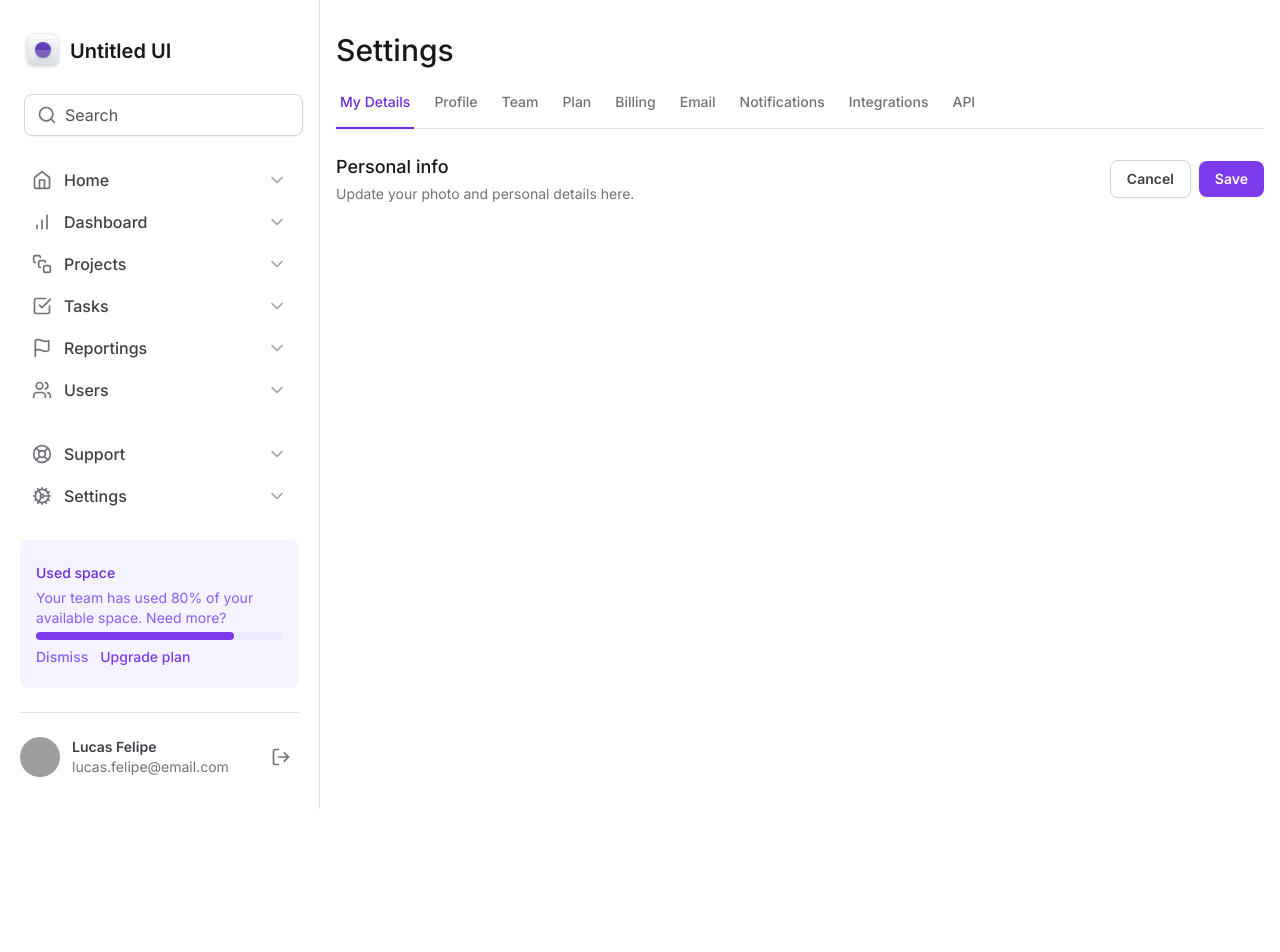
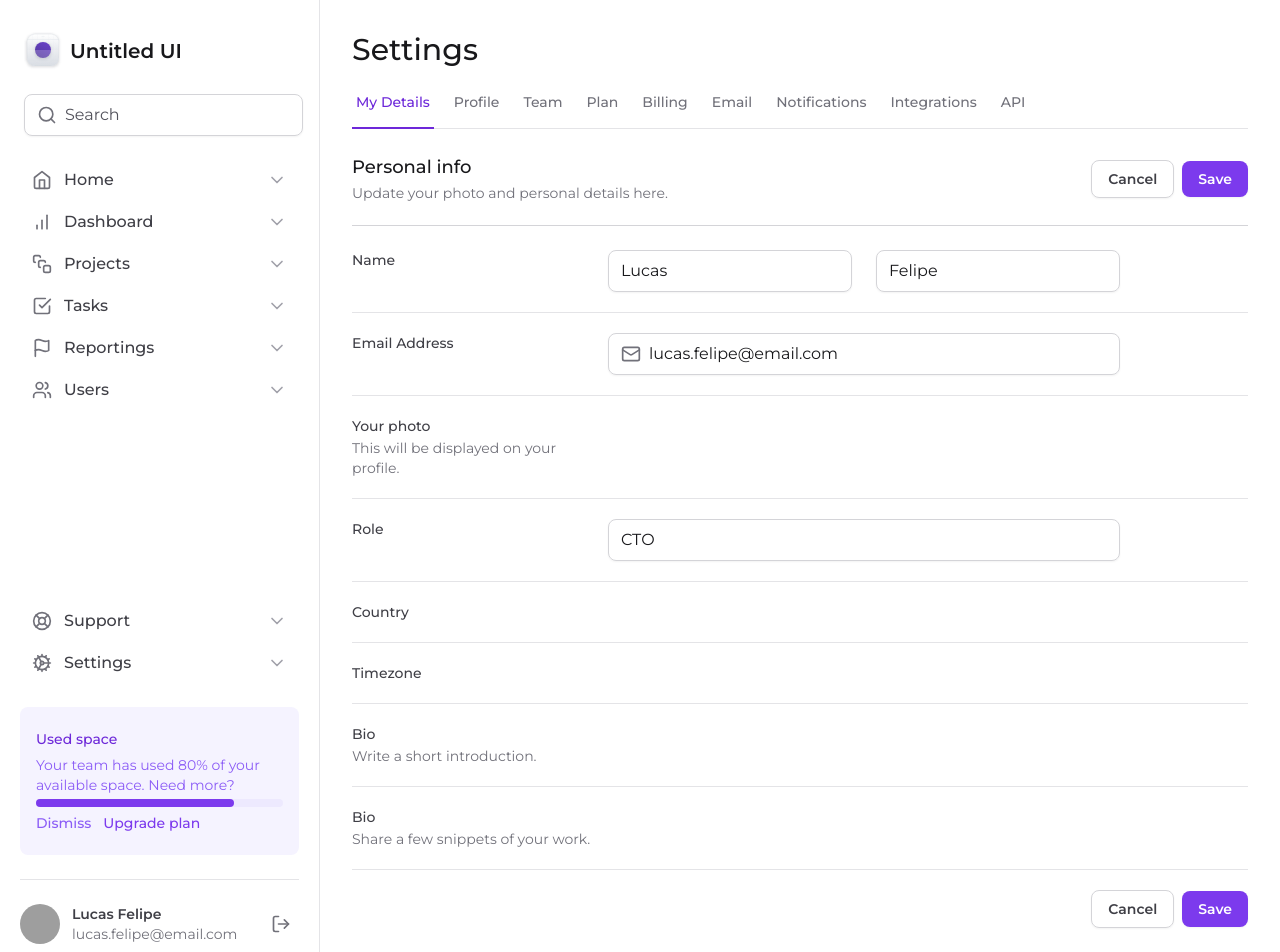
Before and after one commit to LFeli/Rocketseat-Ignite, a Next.js app in the folder masterizando-o-tailwind/: page / in a window 1280 px wide. Shown: the top 952 px of the page. Before the commit the page ends 809 px from the top, so only its background shows below. Built offline with nearby package versions, Linux system fonts and the light colour scheme; grey boxes are pictures that could not be loaded.

Commit message:
feat: created base form structure

```diff
--- a/masterizando-o-tailwind/src/app/layout.tsx
+++ b/masterizando-o-tailwind/src/app/layout.tsx
@@ -1,9 +1,9 @@
 import type { Metadata } from 'next'
-import { Inter } from 'next/font/google'
+import { Montserrat } from 'next/font/google'
 import './globals.css'
 import { Sidebar } from '@/components/SideBar'
 
-const inter = Inter({ subsets: ['latin'] })
+const montserrat = Montserrat({ subsets: ['latin'] })
 
 export const metadata: Metadata = {
   title: 'Create Next App',
@@ -17,11 +17,11 @@
 }) {
   return (
     <html lang="en" className="antialiased">
-      <body className={inter.className}>
+      <body className={montserrat.className}>
         <div className="grid min-h-screen grid-cols-app">
           <Sidebar />
 
-          <main className="px-4 pb-12 pt-8">{children}</main>
+          <main className="px-8 pb-12 pt-8">{children}</main>
         </div>
       </body>
     </html>
--- a/masterizando-o-tailwind/src/app/page.tsx
+++ b/masterizando-o-tailwind/src/app/page.tsx
@@ -1,4 +1,6 @@
 import { SettingsTabs } from '@/components/SettingsTabs/Index'
+import * as Input from '@/components/Input'
+import { Mail } from 'lucide-react'
 
 export default function Home() {
   return (
@@ -8,7 +10,7 @@
       <SettingsTabs />
 
       <div className="mt-6 flex flex-col">
-        <div className="flex items-center justify-between">
+        <div className="flex items-center justify-between border-b border-zinc-300 pb-5">
           <div className="space-y-1">
             <h2 className="text-lg font-medium text-zinc-900">Personal info</h2>
             <span className="text-sm text-zinc-500">
@@ -29,7 +31,141 @@
           </div>
         </div>
 
-        <form id="settings" action=""></form>
+        <form
+          id="settings"
+          action=""
+          className="mt-6 flex w-full flex-col gap-5 divide-y divide-zinc-200"
+        >
+          {/* Name field */}
+          <div className="grid grid-cols-form gap-3">
+            <label
+              htmlFor="firstName"
+              className="text-sm font-medium text-zinc-700"
+            >
+              Name
+            </label>
+
+            <div className="grid grid-cols-2 gap-6">
+              <Input.Root>
+                <Input.Control id="firstName" defaultValue="Lucas" />
+              </Input.Root>
+
+              <Input.Root>
+                <Input.Control defaultValue="Felipe" />
+              </Input.Root>
+            </div>
+          </div>
+
+          {/* Email */}
+          <div className="grid grid-cols-form gap-3 pt-5">
+            <label
+              htmlFor="email"
+              className="text-sm font-medium text-zinc-700"
+            >
+              Email Address
+            </label>
+
+            <Input.Root>
+              <Input.Prefix>
+                <Mail className="h-5 w-5 text-zinc-500" />
+              </Input.Prefix>
+              <Input.Control
+                id="email"
+                type="email"
+                defaultValue="lucas.felipe@email.com"
+              />
+            </Input.Root>
+          </div>
+
+          {/* Your photo field */}
+          <div className="grid grid-cols-form gap-3 pt-5">
+            <label
+              htmlFor="photo"
+              className="text-sm font-medium text-zinc-700"
+            >
+              Your photo
+              <span className="mt-0.5 block text-sm font-normal text-zinc-500">
+                This will be displayed on your profile.
+              </span>
+            </label>
+
+            <div></div>
+          </div>
+
+          {/* Role field */}
+          <div className="grid grid-cols-form gap-3 pt-5">
+            <label htmlFor="role" className="text-sm font-medium text-zinc-700">
+              Role
+            </label>
+
+            <Input.Root>
+              <Input.Control id="role" defaultValue="CTO" />
+            </Input.Root>
+          </div>
+
+          {/* Country field */}
+          <div className="grid grid-cols-form gap-3 pt-5">
+            <label
+              htmlFor="country"
+              className="text-sm font-medium text-zinc-700"
+            >
+              Country
+            </label>
+
+            <div></div>
+          </div>
+
+          {/* Timezone field */}
+          <div className="grid grid-cols-form gap-3 pt-5">
+            <label
+              htmlFor="timezone"
+              className="text-sm font-medium text-zinc-700"
+            >
+              Timezone
+            </label>
+
+            <div></div>
+          </div>
+
+          {/* Bio field */}
+          <div className="grid grid-cols-form gap-3 pt-5">
+            <label htmlFor="bio" className="text-sm font-medium text-zinc-700">
+              Bio
+              <span className="mt-0.5 block text-sm font-normal text-zinc-500">
+                Write a short introduction.
+              </span>
+            </label>
+
+            <div></div>
+          </div>
+
+          {/* Portfolio field */}
+          <div className="grid grid-cols-form gap-3 pt-5">
+            <label
+              htmlFor="projects"
+              className="text-sm font-medium text-zinc-700"
+            >
+              Bio
+              <span className="mt-0.5 block text-sm font-normal text-zinc-500">
+                Share a few snippets of your work.
+              </span>
+            </label>
+
+            <div></div>
+          </div>
+
+          <div className="flex items-center justify-end gap-2 pt-5">
+            <button className="rounded-lg border border-zinc-300 px-4 py-2 text-sm font-semibold text-zinc-700 shadow-sm transition-colors hover:bg-zinc-50">
+              Cancel
+            </button>
+            <button
+              form="settings"
+              className="rounded-lg bg-violet-600 px-4 py-2 text-sm font-semibold text-white shadow-sm transition-colors hover:bg-violet-700"
+            >
+              Save
+            </button>
+          </div>
+        </form>
       </div>
     </>
   )
```
